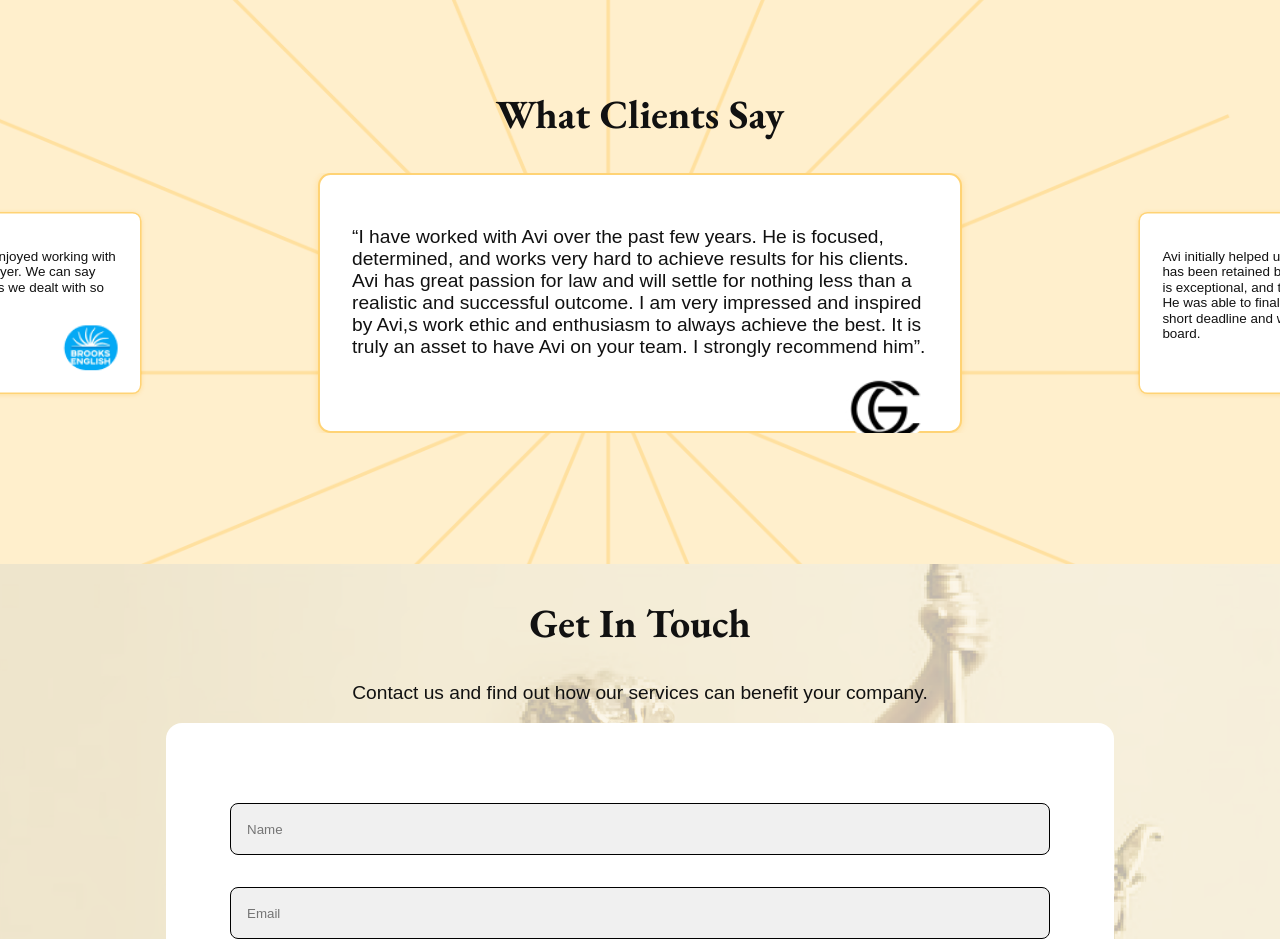
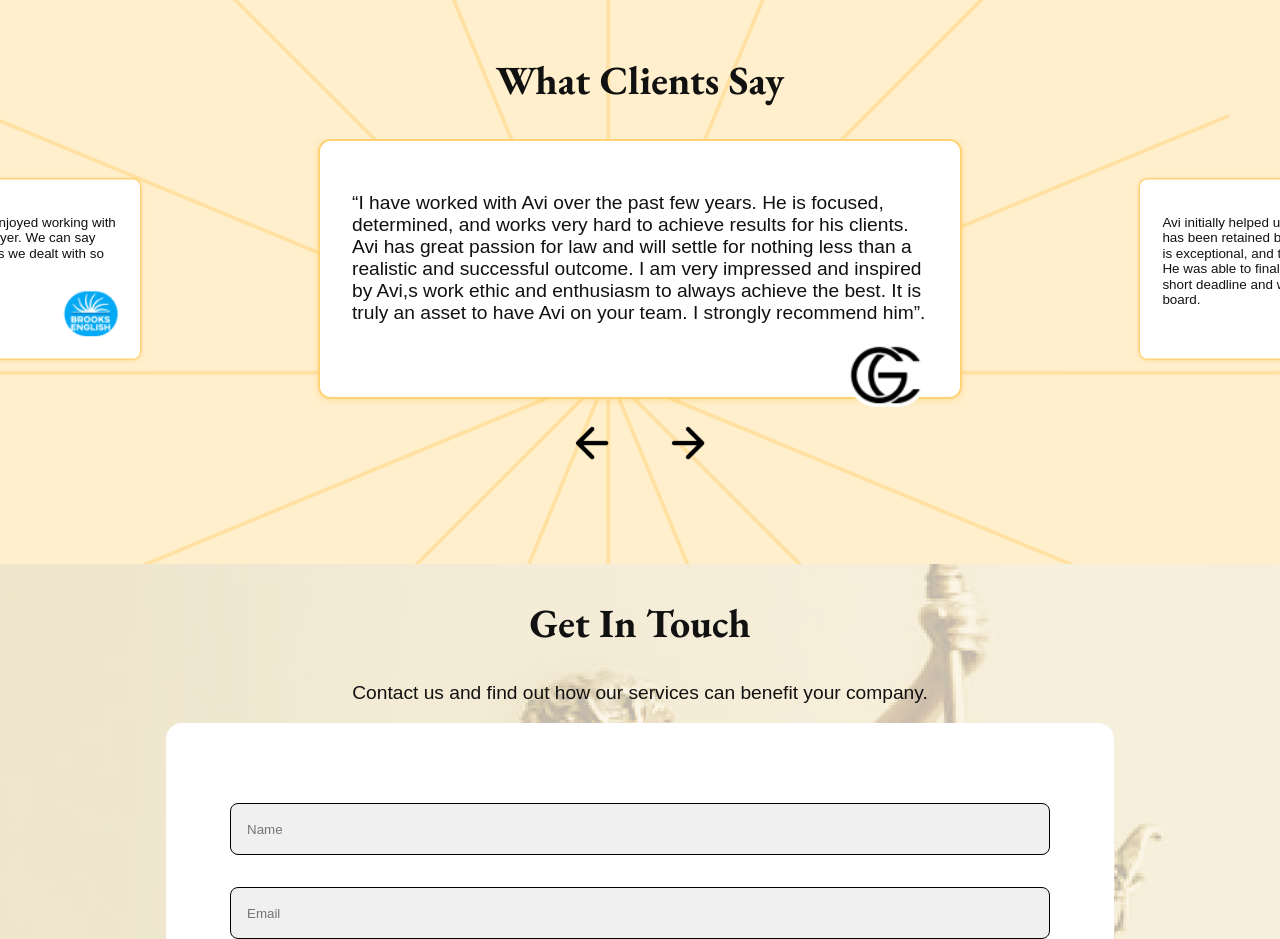
Before and after one commit to Himmu5/pacific-legal, a React (Create React App) app: page / in a window 1280 px wide. Shown: the part 2740-3679 px from the top of the page. Built offline with nearby package versions, Linux system fonts and the light colour scheme; no server answers.

Commit message:
quick fixes pt2

```diff
--- a/src/components/ClientCarousel/CarouselCard.css
+++ b/src/components/ClientCarousel/CarouselCard.css
@@ -31,7 +31,8 @@ font-size: 1rem;
 @media only screen and (max-width: 600px) {
     .carousel-card-cont{
         width: 70vw;
-        height: fit-content;
+        height: 100vw;
+        /* height: fit-content; */
         background-color: white;
         border-radius: 0.8rem;
         border: 2px solid #ffae008a;
--- a/src/components/ClientCarousel/ClientCarousel.css
+++ b/src/components/ClientCarousel/ClientCarousel.css
@@ -5,9 +5,15 @@
 overflow-y: hidden;
 }
 
+.arrows{
+    display: flex;
+    justify-content: center;
+    gap: 3rem;
+}
 
-
-
+.change-slide{
+    height: 3rem;
+}
 @media only screen and (max-width: 600px) {
     .carousel-slider{
         overflow-x: hidden;
--- a/src/components/ClientCarousel/ClientCarousel.jsx
+++ b/src/components/ClientCarousel/ClientCarousel.jsx
@@ -1,6 +1,8 @@
 import { useState } from "react";
 import CarouselCard from "./CarouselCard";
 import "./ClientCarousel.css";
+import left from '../../assets/left.png'
+import right from '../../assets/right.png'
 
 const ClientCarousel = () => {
     var testimonialslen = 6
@@ -31,7 +33,17 @@ function calculatePrevious(middle){
             <CarouselCard active={false} index={calculatePrevious(middle)}/>
         </div>
             }
-        {<CarouselCard active={true} index = {middle}/>}
+        {<div>
+            <CarouselCard active={true} index = {middle}/>
+            <br></br>
+            <div className="arrows">
+
+            <img src={left} alt="" srcset="" className="change-slide" onClick={()=>setMiddle(calculatePrevious(middle))}/>
+            <img src={right} alt="" srcset="" className="change-slide" onClick={()=>setMiddle(calculateNext(middle))}/>
+            </div>
+        </div>
+
+            }
         {
             <div onClick={()=>setMiddle(calculateNext(middle))}>
                 <CarouselCard active={false} index={calculateNext(middle)}/>
--- a/src/components/Navbar/Navbar.jsx
+++ b/src/components/Navbar/Navbar.jsx
@@ -2,7 +2,7 @@ import React from 'react';
 import './Navbar.css';
 import logo from '../../assets/logo.png';
 import CTAButton from '../CTAButton/CTAButton';
-import {  Link } from "react-router-dom";
+import {  Link, useNavigate } from "react-router-dom";
 import menu from '../../assets/menu.png';
 import { useState } from 'react';
 import Modal from 'react-modal';
@@ -11,7 +11,7 @@ import close from '../../assets/close.png'
 function Navbar(props) {
 
   const home="HOME", blog="BLOG", team = "THE TEAM", services="SERVICES", practices="PRACTICES", contact="CONTACT US", about="ABOUT";
-
+const navigate = useNavigate();
   const customStyles = {
     content: {
       top: '50%',
@@ -76,7 +76,7 @@ function Navbar(props) {
       </Modal>
 <div className='nav-r1-c-all'>
 <div className='nav-r1-c1'>
-<img src={logo} alt="" className='logo'/>
+<img src={logo} alt="" className='logo' onClick={()=>{navigate('/')}}/>
 <p className='companytitle'>Pacific Legal Professional Corporation</p>
 </div>
 <div className='right-content'>
--- a/src/components/Scards/Scards.jsx
+++ b/src/components/Scards/Scards.jsx
@@ -16,6 +16,7 @@ function Scards(props){
     )
 
 
+
 }
 
 export default Scards;
--- a/src/components/SingleBlog.css
+++ b/src/components/SingleBlog.css
@@ -10,6 +10,10 @@
 height: 20rem;
 width: 90vw;
 object-fit: cover;
+  }
+
+  .share-post{
+    font-size: 1.5rem;
   }
 
   @media only screen and (max-width: 600px) {
@@ -33,9 +37,20 @@ object-fit: cover;
 
 
   @media (max-width: 600px) {
-    .m-image{
+    .share-post{
+      font-size: 0.2rem;
+    }
+    /* .m-image{
       max-width: 360px;
     max-height: 100px;
+    } */
+
+    .m-image{
+      margin-top: 5rem;
+      border-radius: 1rem;
+  height: 20rem;
+  width: 90vw;
+  object-fit: cover;
     }
 
   }
--- a/src/components/SingleBlog.js
+++ b/src/components/SingleBlog.js
@@ -80,7 +80,7 @@ function SingleBlog() {
         <Hero title={btitle}/>
       <div className="Medical-body">
         <div className="b1">
-          <img className="m-image" src={imgurl} alt="MedicalBody-Image" />
+           <img className="m-image" src={imgurl} alt="MedicalBody-Image" />
         </div>
 
         <div className="b2">
@@ -110,7 +110,7 @@ function SingleBlog() {
 
           <div className="partation-line"></div>
           <div className="share-post">
-            <span>Share post</span>
+            <p style={{"fontSize": "1.3rem"}}>Share Post</p>
             <div class="links">
               <a target="_blank" href="#">
                 <img
@@ -144,7 +144,7 @@ function SingleBlog() {
           </div>
           <div className="comment-section">
             <div className="comment-wh-body">
-              <h2>Leave a comment</h2>
+              <h3 style={{"fontSize": "1.4rem"}}>Leave a comment</h3>
               <div className="comment-box">
                 <textarea className="leave-comment" placeholder="Write a comment" />
                 <div className="commentbox-line"></div>
```
Also changed, not shown: src/assets/left.png (added), src/assets/right.png (added).
